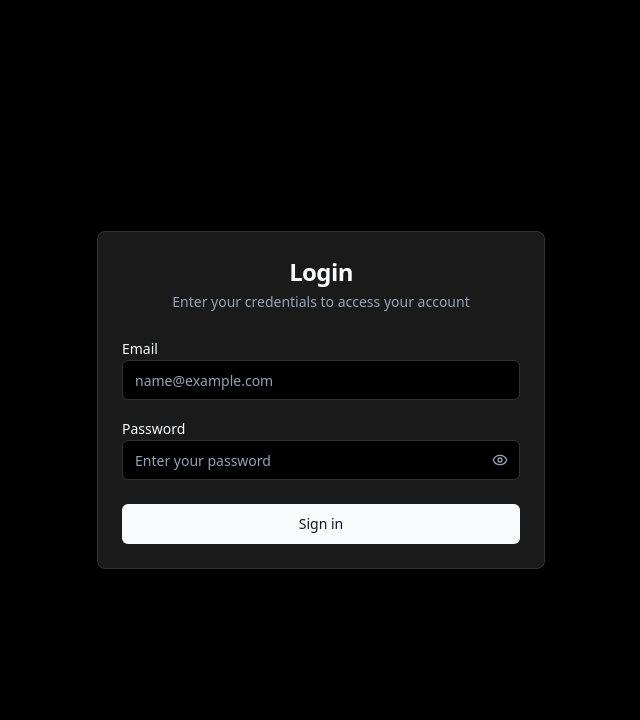
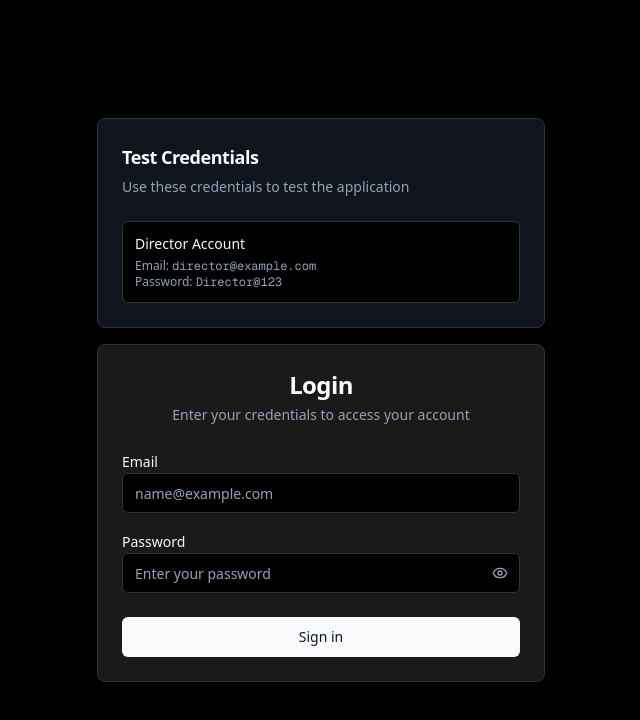
Before and after one commit to azam2802/sibers-test-front, a Next.js app: page /login in a window 1280 px wide. Shown: the top 720 px of the page, without its empty margins (319-959 px from the left). Built offline with nearby package versions, Linux system fonts and the light colour scheme.

Commit message:
add: test credentials block

```diff
--- a/src/app/login/page.tsx
+++ b/src/app/login/page.tsx
@@ -49,7 +49,21 @@ export default function LoginPage() {
   }
 
   return (
-    <div className="flex min-h-screen items-center justify-center bg-background p-4">
+    <div className="flex min-h-screen items-center justify-center bg-background p-4 flex-col">
+      <Card className="w-full max-w-md mb-4 bg-secondary/50">
+        <CardHeader>
+          <CardTitle className="text-lg">Test Credentials</CardTitle>
+          <CardDescription>Use these credentials to test the application</CardDescription>
+        </CardHeader>
+        <CardContent className="space-y-3">
+          <div className="p-3 bg-background rounded-md border">
+            <p className="text-sm font-medium mb-1">Director Account</p>
+            <p className="text-xs text-muted-foreground">Email: <span className="font-mono">director@example.com</span></p>
+            <p className="text-xs text-muted-foreground">Password: <span className="font-mono">Director@123</span></p>
+          </div>
+        </CardContent>
+      </Card>
+
       <Card className="w-full max-w-md">
         <CardHeader className="space-y-1">
           <CardTitle className="text-2xl font-bold text-center">
```
Also changed, not shown: 1 other file (tests, documents, lock files or other folders).
